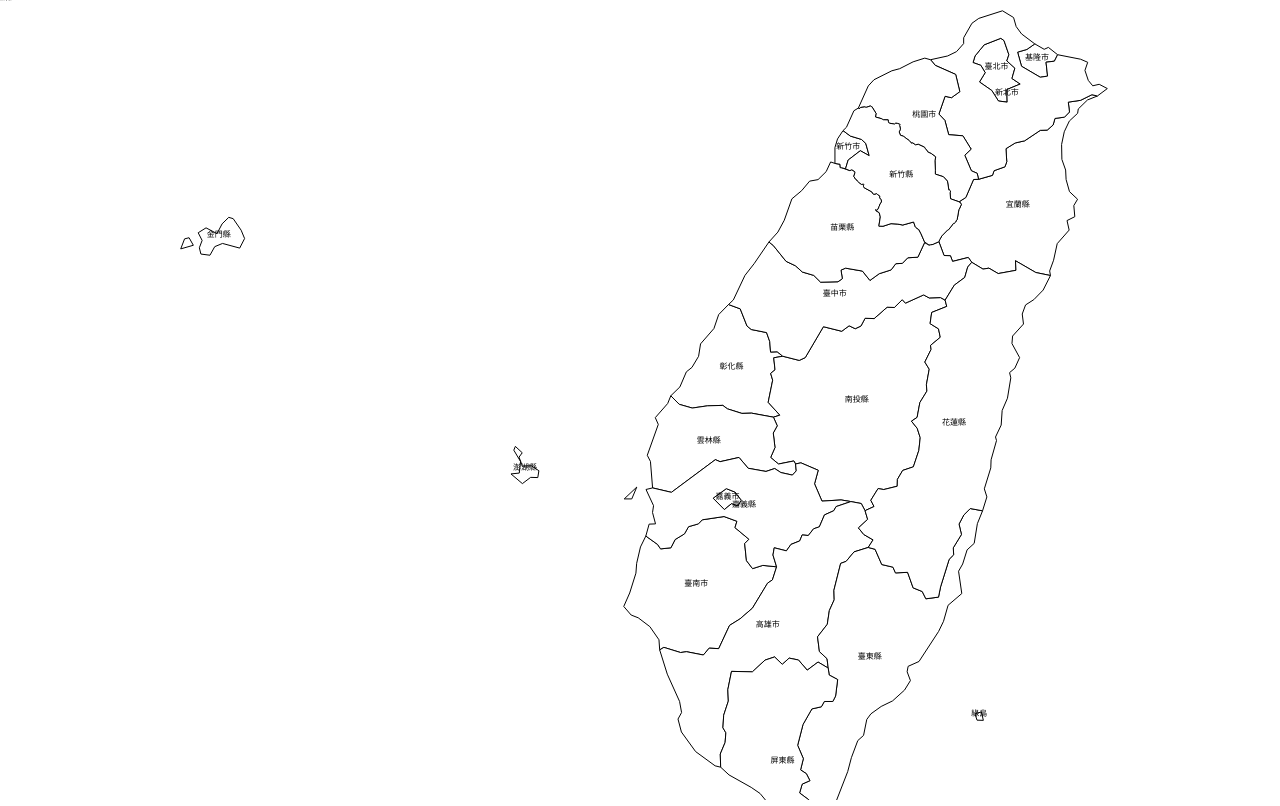
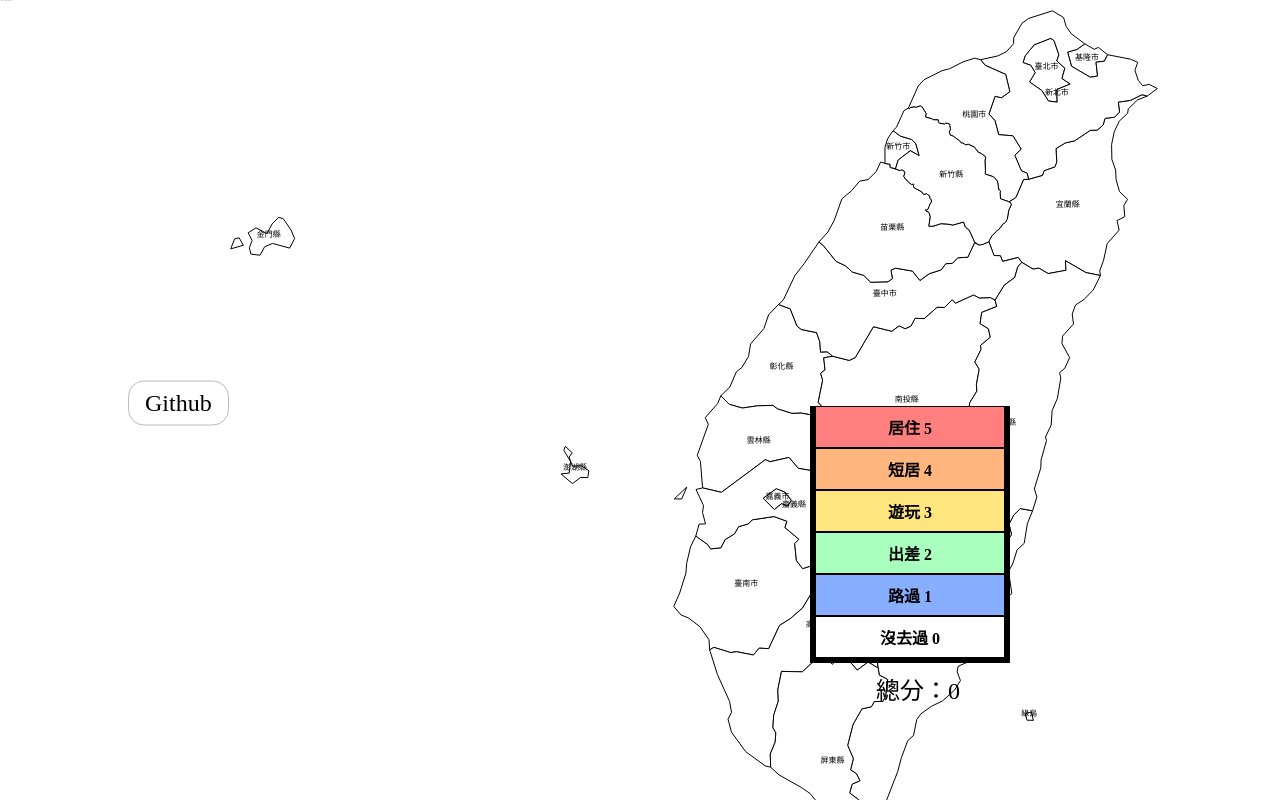
Before and after one commit to kurt-liao/travel-taiwan, a plain HTML site: page src/index.html in a window 1280 px wide. Drawn offline with nearby package versions, Linux system fonts and the light colour scheme.

Commit message:
add score

```diff
--- a/src/index.html
+++ b/src/index.html
@@ -11,13 +11,14 @@
 			body {
 				margin: 0;
 				padding: 0;
-				height: 100vh;
+				height: 100%;
 				overflow: hidden;
 			}
 
 			h2 {
 				margin: 0;
 				text-align: center;
+				background: #fff;
 			}
 
 			ol,
@@ -25,15 +26,34 @@
 				list-style: none;
 			}
 
-			#svg {
+			a {
+				text-decoration: none;
+				color: #000;
+			}
+
+			#app {
+				position: relative;
 				width: 100%;
-				height: auto;
+				height: 100%;
 				font-size: 24px;
 			}
 
-			#selection {
+			#test {
+				width: 100%;
+				height: auto;
+			}
+
+			#selection,
+			#level-guide {
 				width: 200px;
 				height: 100px;
+				position: absolute;
+			}
+
+			#level-guide {
+				bottom: 0;
+				right: 25%;
+				transform: translate(50px, -300px);
 			}
 
 			.option {
@@ -78,10 +98,38 @@
 				border-color: #000;
 				border-style: solid;
 			}
+
+			#score {
+				position: absolute;
+				bottom: 0;
+				right: 25%;
+				transform: translate(0, -100px);
+			}
+
+			#menu-bar {
+				position: absolute;
+				top: 50%;
+				left: 10%;
+				transform: translateY(-50%);
+			}
+
+			.link {
+				padding: 8px 16px;
+				border: 1px solid #bcbcbc;
+				border-radius: 16px;
+				display: block;
+				transition: all 0.3s ease-in;
+			}
+
+			.link:hover {
+				border: none;
+				box-shadow: 0 0 9px #3e3e3e;
+				transform: scale(1.2);
+			}
 		</style>
 	</head>
 	<body>
-		<div id="svg">
+		<div id="app">
 			<div id="selection">
 				<h2 class="city-name"></h2>
 				<div data-level="5" class="option live">居住</div>
@@ -91,11 +139,22 @@
 				<div data-level="1" class="option pass-by">路過</div>
 				<div data-level="0" class="option not-yet">沒去過</div>
 			</div>
-			<!-- <svg id="tooltip">
-				<text x="50%" y="50%" style="text-anchor: middle; fill: #000">
-					hello
-				</text>
-			</svg> -->
+
+			<div id="score"></div>
+			<div id="level-guide">
+				<div class="option live">居住 5</div>
+				<div class="option stay">短居 4</div>
+				<div class="option travel">遊玩 3</div>
+				<div class="option business">出差 2</div>
+				<div class="option pass-by">路過 1</div>
+				<div class="option not-yet">沒去過 0</div>
+			</div>
+
+			<div id="menu-bar">
+				<a class="link" href="https://github.com/kurt-liao/travel-taiwan"
+					>Github</a
+				>
+			</div>
 		</div>
 		<script src="js/index.js"></script>
 	</body>
--- a/src/js/index.js
+++ b/src/js/index.js
@@ -1,5 +1,6 @@
 const width = window.innerWidth;
 const height = window.innerHeight;
+
 const SELECTED_MAP = localStorage.getItem("map")
 	? JSON.parse(localStorage.getItem("map"))
 	: {};
@@ -15,8 +16,10 @@ const COLOR_MAP = {
 
 let currentCity;
 
+d3.select("#score").html(`總分：${calcScore()}`);
+
 let svg = d3
-	.select("#svg")
+	.select("#app")
 	.append("svg")
 	.attr("viewBox", "0 0 " + width + " " + height)
 	.attr("preserveAspectRatio", "xMidYMid");
@@ -28,11 +31,13 @@ let tooltip = d3
 	.on("click", function (e) {
 		if (currentCity) {
 			const level = e.target.getAttribute("data-level");
-			d3.select(currentCity).style("fill", COLOR_MAP[level]);
+
+			d3.select(currentCity).style("fill", COLOR_MAP[level] || "#ffffff");
 			d3.select(currentCity).select(function (d) {
 				SELECTED_MAP[d.properties.COUNTYNAME] = level;
 				localStorage.setItem("map", JSON.stringify(SELECTED_MAP));
-				console.log(calcScore());
+
+				d3.select("#score").html(`總分：${calcScore()}`);
 			});
 		}
 		d3.select(this).style("display", "none");
@@ -44,7 +49,7 @@ d3.json("./COUNTY_MOI_1090820.json").then((data) => {
 		.geoMercator()
 		.center([123, 24])
 		.scale(14000)
-		.translate([1350, 360]);
+		.translate([1400, 360]);
 	// const projection2 = d3.geoMercator().center([123, 24]).scale(10000);
 	const path = d3.geoPath().projection;
 
@@ -66,7 +71,7 @@ d3.json("./COUNTY_MOI_1090820.json").then((data) => {
 				const { x, y } = e.target.getBoundingClientRect();
 				currentCity = e.target;
 				tooltip.style("display", "block");
-				tooltip.style("left", x + 20).style("top", y + 35);
+				tooltip.style("left", `${x + 200}px`).style("top", `${y + 35}px`);
 				tooltip.select(".city-name").html(d.properties.COUNTYNAME);
 			});
 		});
```
